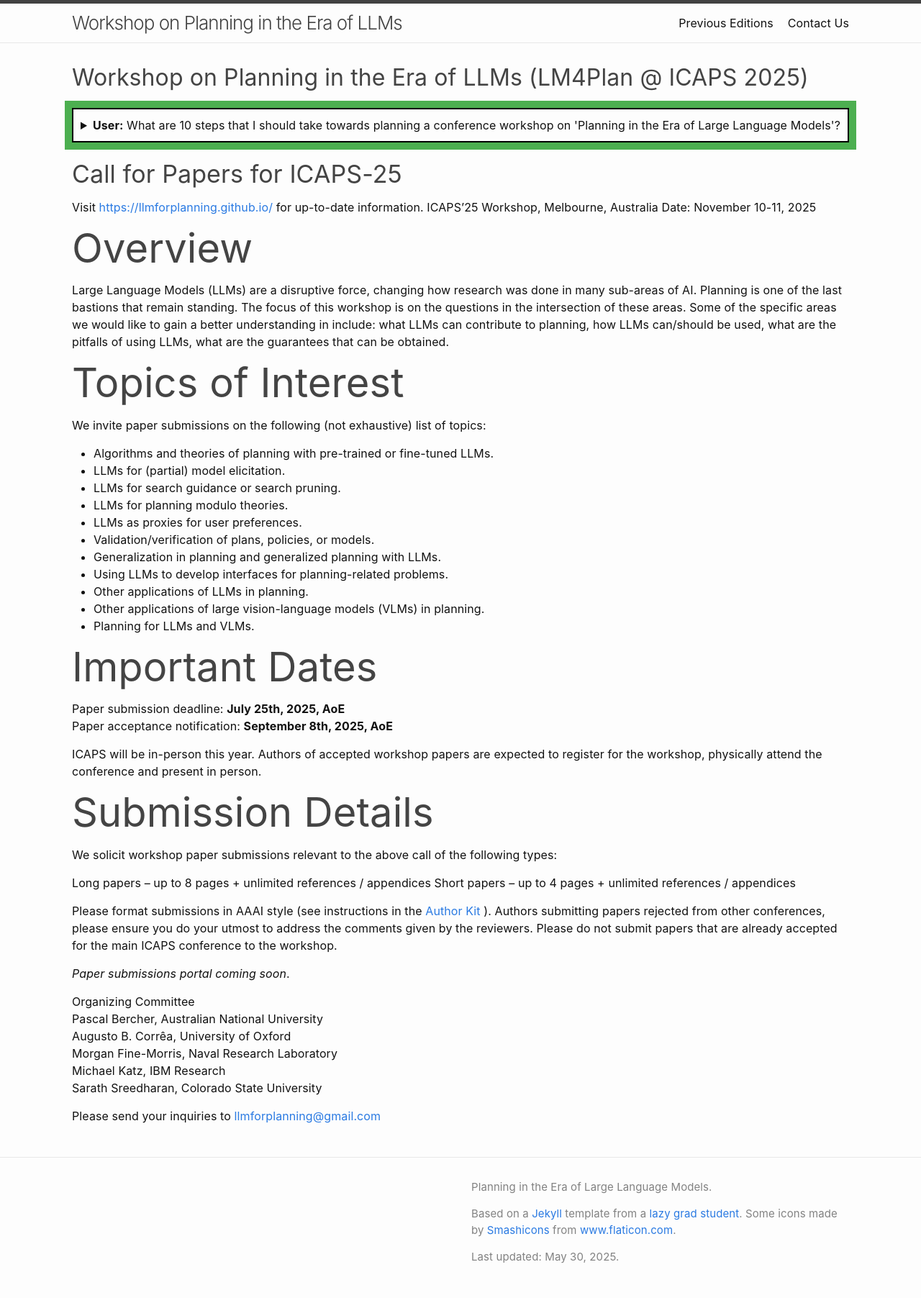
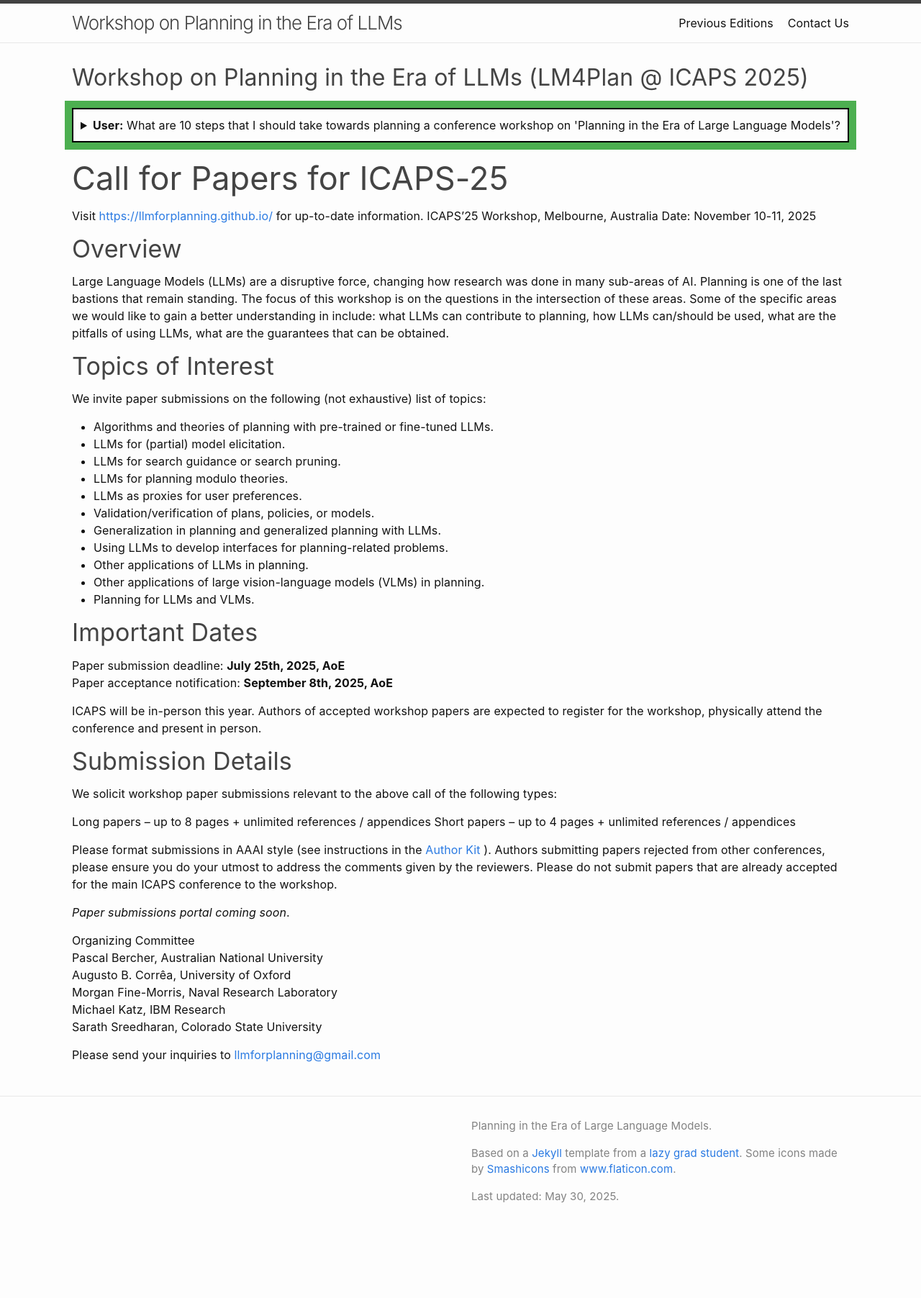
Before and after one commit to llmforplanning/llmforplanning.github.io, a Jekyll site: the page built from index.md, in a window 1280 px wide. Shown: the whole page at 72% size. Built offline with Jekyll 4.4.1, drawn with Linux system fonts in a browser that asks for light colours; after the commit the page ends 1719 px from its top, so only the background shows below that.

```diff
--- a/index.md
+++ b/index.md
@@ -49,16 +49,16 @@ On the day of the event, make sure you have a team to manage different aspects,
 </details>
 
 
-### Call for Papers for ICAPS-25
+## Call for Papers for ICAPS-25
 Visit [https://llmforplanning.github.io/](https://llmforplanning.github.io/) for up-to-date information.
 ICAPS’25 Workshop,
 Melbourne, Australia
 Date: November 10-11, 2025
 
-# Overview
+### Overview
 Large Language Models (LLMs) are a disruptive force, changing how research was done in many sub-areas of AI. Planning is one of the last bastions that remain standing. The focus of this workshop is on the questions in the intersection of these areas. Some of the specific areas we would like to gain a better understanding in include: what LLMs can contribute to planning, how LLMs can/should be used, what are the pitfalls of using LLMs, what are the guarantees that can be obtained.
 
-# Topics of Interest
+### Topics of Interest
 We invite paper submissions on the following (not exhaustive) list of topics:
 
 * Algorithms and theories of planning with pre-trained or fine-tuned LLMs.
@@ -73,14 +73,14 @@ We invite paper submissions on the following (not exhaustive) list of topics:
 * Other applications of large vision-language models (VLMs) in planning.
 * Planning for LLMs and VLMs.
 
-# Important Dates
+### Important Dates
 Paper submission deadline: **July 25th, 2025, AoE**
 Paper acceptance notification: **September 8th, 2025, AoE**
 
 ICAPS will be in-person this year. Authors of accepted workshop papers are expected to register for the workshop, physically attend the conference and present in person.
 
 
-# Submission Details
+### Submission Details
 We solicit workshop paper submissions relevant to the above call of the following types:
 
 Long papers – up to 8 pages + unlimited references / appendices
```
